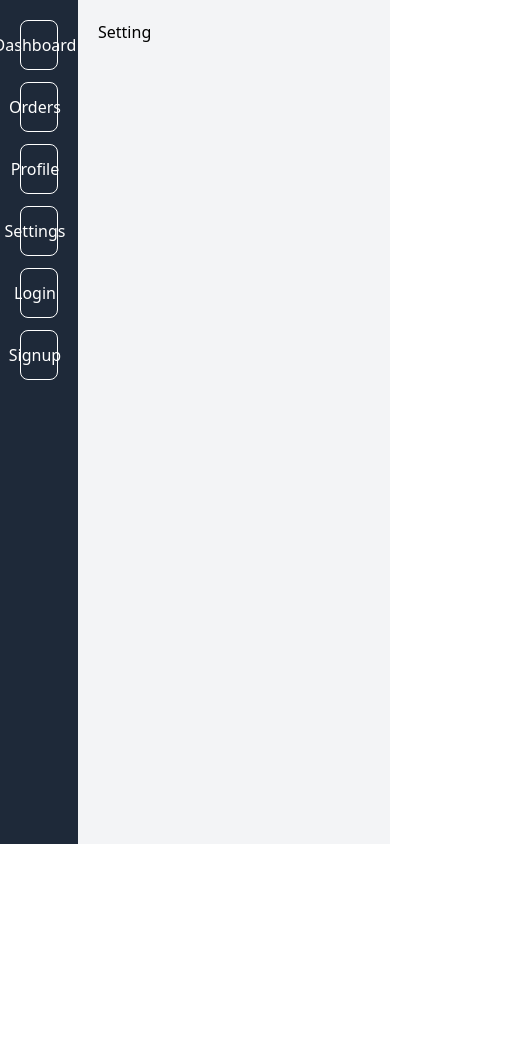
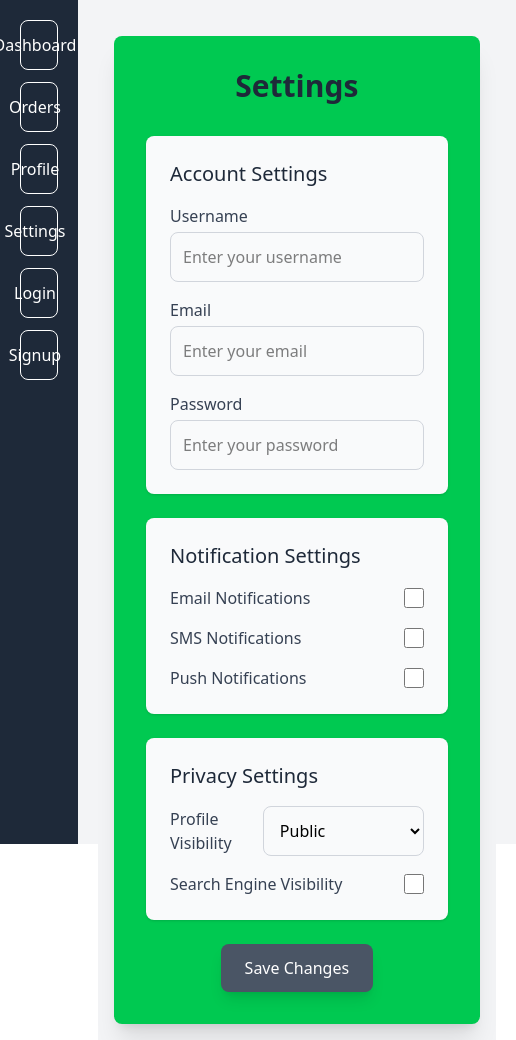
Before and after one commit to Hammad-000/admin-dashboard, a React (Vite) app: page /settings in a window 390 px wide. Shown: the whole page, 516 px wide, since content can reach past the window. Before the commit the page ends 844 px from the top, so only its background shows below. Built offline with nearby package versions, Linux system fonts and the light colour scheme.

Commit message:
pagesupdate

```diff
--- a/src/pages/Login.jsx
+++ b/src/pages/Login.jsx
@@ -2,9 +2,18 @@ import React from 'react';
 
 const Login = () => {
     return (
-        <div>
-           <h2>Login</h2>
+
+            <div className=' justify-center flex p-10  '   >
+            <div className=' flex text-center flex-col gap-4 w-3/6  ' >
+
+            <h2 className=' text-white p-3 rounded-lg bg-gray-800'>Enter Email & Password to Login</h2>
+
+            <input className=' p-3  border-2 rounded-lg  ' placeholder='Enter email !'  type="text" />
+            <input className=' p-3  border-2 rounded-lg  ' placeholder='Enter Password !'  type="password" />
+            <button className=' p-3 bg-gray-800 rounded-lg text-white font-semibold hover:bg-gray-900'>Login</button>
+            </div>
         </div>
+
     );
 };
 
--- a/src/pages/Orders.jsx
+++ b/src/pages/Orders.jsx
@@ -2,8 +2,24 @@ import React from 'react';
 
 const Order = () => {
     return (
-        <div>
-            <h2>orders</h2>
+        <div className="bg-gray-500 min-h-screen flex items-center justify-center">
+            <div className="bg-white p-8 rounded-lg shadow-lg w-full max-w-2xl">
+                <h2 className="text-3xl font-semibold text-center text-gray-800 mb-6">
+                    Orders
+                </h2>
+                <div className="space-y-4">
+                    {/* Add your order list or data here */}
+                    <div className="flex justify-between items-center bg-gray-200 p-4 rounded-lg shadow-sm">
+                        <span className="text-lg font-medium text-gray-700">Order #001</span>
+                        <span className="text-sm text-gray-500">Placed on: 2023-11-30</span>
+                    </div>
+                    <div className="flex justify-between items-center bg-gray-200 p-4 rounded-lg shadow-sm">
+                        <span className="text-lg font-medium text-gray-700">Order #002</span>
+                        <span className="text-sm text-gray-500">Placed on: 2023-11-29</span>
+                    </div>
+                    {/* Add more orders as needed */}
+                </div>
+            </div>
         </div>
     );
 };
--- a/src/pages/Profile.jsx
+++ b/src/pages/Profile.jsx
@@ -2,8 +2,41 @@ import React from 'react';
 
 const Profile = () => {
     return (
-        <div>
-            <h2>hy</h2>
+        <div className="min-h-screen bg-gray-100 flex items-center justify-center">
+            <div className="bg-white p-8 rounded-lg shadow-xl w-full max-w-md">
+                <div className="flex flex-col items-center space-y-4">
+                    {/* Profile Picture */}
+                    <img
+                        src="https://via.placeholder.com/150"
+                        alt="Profile"
+                        className="w-32 h-32 rounded-full border-4 border-gray-200"
+                    />
+
+                    {/* Name */}
+                    <h2 className="text-2xl font-semibold text-gray-800">John Doe</h2>
+
+                    {/* Bio */}
+                    <p className="text-center text-gray-600 text-sm">
+                        Frontend Developer | Passionate about creating beautiful and functional web experiences.
+                    </p>
+
+                    {/* Details */}
+                    <div className="w-full mt-4 space-y-3">
+                        <div className="flex justify-between">
+                            <span className="text-gray-600">Email:</span>
+                            <span className="text-gray-800">johndoe@example.com</span>
+                        </div>
+                        <div className="flex justify-between">
+                            <span className="text-gray-600">Location:</span>
+                            <span className="text-gray-800">San Francisco, CA</span>
+                        </div>
+                        <div className="flex justify-between">
+                            <span className="text-gray-600">Joined:</span>
+                            <span className="text-gray-800">March 2022</span>
+                        </div>
+                    </div>
+                </div>
+            </div>
         </div>
     );
 };
--- a/src/pages/Settings.jsx
+++ b/src/pages/Settings.jsx
@@ -2,8 +2,93 @@ import React from 'react';
 
 const Setting = () => {
     return (
-        <div>
-             <h2>Setting</h2>
+        <div className="flex items-center justify-center min-h-screen bg-gray-100 p-4">
+            {/* Wrapper for the form */}
+            <div className="bg-green-500 p-8 rounded-lg shadow-xl w-full max-w-lg sm:max-w-3xl md:max-w-4xl lg:max-w-5xl">
+                <h2 className="text-3xl font-semibold text-center text-gray-800 mb-8">
+                    Settings
+                </h2>
+
+                <div className="space-y-6">
+                    {/* Account Settings */}
+                    <div className="bg-gray-50 p-6 rounded-lg shadow-sm">
+                        <h3 className="text-xl font-medium text-gray-800 mb-4">Account Settings</h3>
+                        <div className="space-y-4">
+                            <div>
+                                <label className="block text-gray-700">Username</label>
+                                <input
+                                    type="text"
+                                    placeholder="Enter your username"
+                                    className="w-full p-3 mt-1 border border-gray-300 rounded-lg focus:ring-blue-500 focus:border-blue-500"
+                                />
+                            </div>
+                            <div>
+                                <label className="block text-gray-700">Email</label>
+                                <input
+                                    type="email"
+                                    placeholder="Enter your email"
+                                    className="w-full p-3 mt-1 border border-gray-300 rounded-lg focus:ring-blue-500 focus:border-blue-500"
+                                />
+                            </div>
+                            <div>
+                                <label className="block text-gray-700">Password</label>
+                                <input
+                                    type="password"
+                                    placeholder="Enter your password"
+                                    className="w-full p-3 mt-1 border border-gray-300 rounded-lg focus:ring-blue-500 focus:border-blue-500"
+                                />
+                            </div>
+                        </div>
+                    </div>
+
+                    {/* Notification Settings */}
+                    <div className="bg-gray-50 p-6 rounded-lg shadow-sm">
+                        <h3 className="text-xl font-medium text-gray-800 mb-4">Notification Settings</h3>
+                        <div className="space-y-4">
+                            <div className="flex items-center justify-between">
+                                <span className="text-gray-700">Email Notifications</span>
+                                <input type="checkbox" className="h-5 w-5 text-blue-500" />
+                            </div>
+                            <div className="flex items-center justify-between">
+                                <span className="text-gray-700">SMS Notifications</span>
+                                <input type="checkbox" className="h-5 w-5 text-blue-500" />
+                            </div>
+                            <div className="flex items-center justify-between">
+                                <span className="text-gray-700">Push Notifications</span>
+                                <input type="checkbox" className="h-5 w-5 text-blue-500" />
+                            </div>
+                        </div>
+                    </div>
+
+                    {/* Privacy Settings */}
+                    <div className="bg-gray-50 p-6 rounded-lg shadow-sm">
+                        <h3 className="text-xl font-medium text-gray-800 mb-4">Privacy Settings</h3>
+                        <div className="space-y-4">
+                            <div className="flex items-center justify-between">
+                                <span className="text-gray-700">Profile Visibility</span>
+                                <select
+                                    className="w-48 p-3 border border-gray-300 rounded-lg focus:ring-blue-500 focus:border-blue-500"
+                                >
+                                    <option>Public</option>
+                                    <option>Friends Only</option>
+                                    <option>Private</option>
+                                </select>
+                            </div>
+                            <div className="flex items-center justify-between">
+                                <span className="text-gray-700">Search Engine Visibility</span>
+                                <input type="checkbox" className="h-5 w-5 text-blue-500" />
+                            </div>
+                        </div>
+                    </div>
+
+                    {/* Save Changes Button */}
+                    <div className="flex justify-center mt-6">
+                        <button className="bg-gray-600 text-white px-6 py-3 rounded-lg shadow-lg hover:bg-gray-700 focus:outline-none">
+                            Save Changes
+                        </button>
+                    </div>
+                </div>
+            </div>
         </div>
     );
 };
--- a/src/pages/Signup.jsx
+++ b/src/pages/Signup.jsx
@@ -2,8 +2,18 @@ import React from 'react';
 
 const Signup = () => {
     return (
-        <div>
-            <h2>Signup</h2>
+        <div className='  justify-center flex p-10 '   >
+            <div className=' flex text-center  flex-col gap-4 w-3/6  ' >
+
+            <h2 className=' text-white p-3 rounded-lg bg-gray-800'>Enter Details to Signup</h2>
+
+            <input className=' p-3  border-2 rounded-lg  ' placeholder='Name !'  type="text" />
+            <input className=' p-3  border-2 rounded-lg  ' placeholder='Enter email !'  type="email" />
+            <input className=' p-3  border-2 rounded-lg  ' placeholder='Age  !'  type="number" />
+            <input className=' p-3  border-2 rounded-lg  ' placeholder='Enter Password !'  type="password" />
+            <button className=' p-3 bg-gray-800 rounded-lg text-white font-semibold hover:bg-gray-900'>Sign Up</button>
+
+            </div>
         </div>
     );
 };
```
Also changed, not shown: src/pages/Dashboard.jsx (+7 -8 lines).
